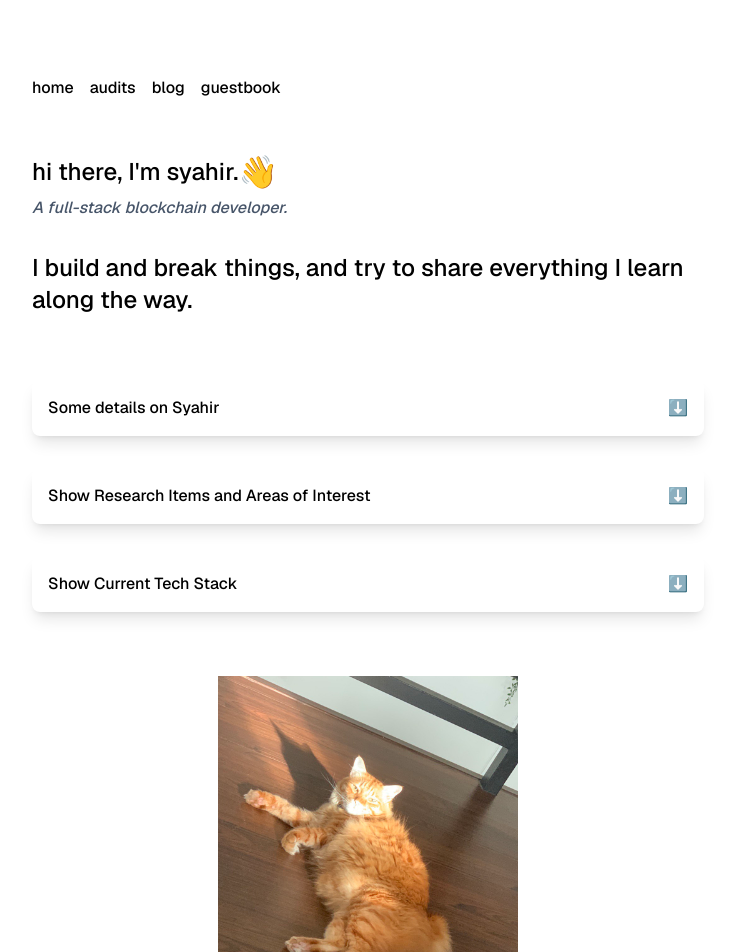
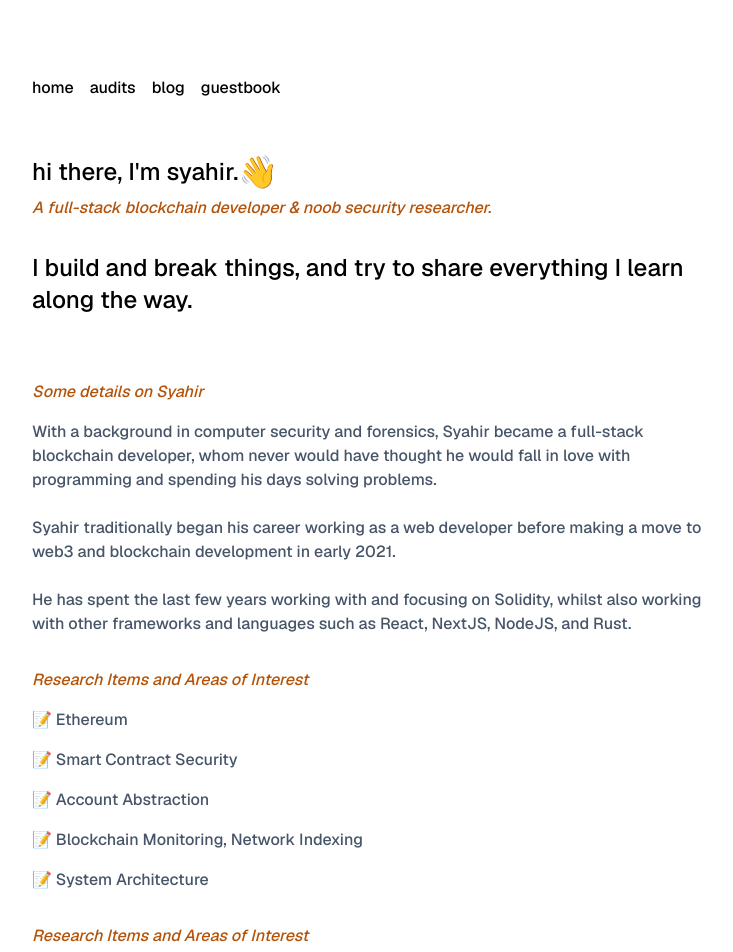
Before and after one commit to syahirAmali/syahirAmali.github.io, a Next.js app: page / in a window 1280 px wide. Shown: the top 952 px of the page, without its empty margins (272-1005 px from the left). Built offline with nearby package versions, Linux system fonts and the light colour scheme.

Commit message:
site update and standard review

```diff
--- /dev/null
+++ b/content/the-standard-review.mdx
@@ -0,0 +1,30 @@
+---
+title: 'The Standard Review'
+publishedAt: '2024-01-10'
+summary: 'My review on my first proper attempt at a solidity audit.'
+---
+
+Overall I think it was a decent attempt at my first real try at auditing, and [The Standard](https://www.thestandard.io/) was a good starting protocol I would say, there are a lot of things which I could've done better. From my audit process, to my own time management.
+
+I took inspiration from a fellow security researcher known as [@Flint_14si2o](@14si20), where they had tracked productive hours to track progress and hold yourself accountable. It has been working, but there are days where it wasn't as good, but we move on and keep grinding it out!
+
+## So what did I do right?
+
+I think one of the things I think went really well for me was the abstraction and visualization of the protocol on a high level. It didn't take me all that long to fully understand what was happening within the protocol. And that really did help when I was going through the code and putting the pieces together.
+
+<StaticTweet id="1741870744584454654" />
+<StaticTweet id="1745033649144451549" />
+
+Another thing I was happy with is how I compiled all of the resources and concepts together within my own notes, this helped when there were terms or concepts that I wasn't very familiar with. I mainly used Obsidian for it so it was very fast and lightweight, even easier to manage if things are in order.
+
+I will for certain keep using Obsidian to organize more notes and things that I've learned in the future, has been a pretty good experience so far.
+
+## So what can I improve?
+
+A key area for me would be to maintain my hours, while also having them be more efficient and productive. There's no point in doing 12 hours of work while I'm not focused, so we diving in and focusing more.
+
+I also realised that, while I did get a good understanding of everything during the contest, I did spend too much time doing that, and not enough time testing and writing reports. So in the end it was actually quite rushed. So this probably goes back to how I spend and manage my time better.
+
+## We move on to the next!
+
+This month has so many competitions, so we continue, and we get good.
--- a/src/app/page.tsx
+++ b/src/app/page.tsx
@@ -17,9 +17,10 @@ export default function Home() {
                 <span className="text-[2rem]">👋</span>
             </div>
             <div className="flex items-center pb-8">
-                <span className="font-medium text-md italic text-slate-600">
+                <span className="font-medium text-md italic text-amber-700	dark:text-amber-500">
                     {' '}
-                    A full-stack blockchain developer.{' '}
+                    A full-stack blockchain developer & noob security
+                    researcher.{' '}
                 </span>
             </div>
             <div className="flex items-center pb-16">
@@ -31,74 +32,39 @@ export default function Home() {
             </div>
 
             <div className="pb-8">
-                <div
-                    className="bg-white dark:bg-slate-600 shadow-lg rounded-lg p-4"
-                    onClick={() => setIsOpen(!isOpen)}
-                >
-                    <button className="w-full font-medium text-md">
-                        {isOpen ? (
-                            <div className="w-full flex justify-between">
-                                <div>Hide</div>
-                                <div>⬆️</div>
+                <div className="pb-4">
+                    <span className="font-medium text-md italic text-amber-700	dark:text-amber-500">
+                        Some details on Syahir
+                    </span>
                 </div>
-                        ) : (
-                            <div className="w-full flex justify-between">
-                                <div>Some details on Syahir</div>
-                                <div>⬇️</div>
+                <div className="space-y-6">
+                    <div className="font-medium text-md text-slate-600 dark:text-white">
+                        With a background in computer security and forensics,
+                        Syahir became a full-stack blockchain developer, whom
+                        never would have thought he would fall in love with
+                        programming and spending his days solving problems.
                     </div>
-                        )}
-                    </button>
-                    {isOpen && (
-                        <div className="mt-4 space-y-4">
-                            <div className="font-medium text-md italic text-slate-600 dark:text-white">
-                                With a background in computer security and
-                                forensics, Syahir became a full-stack blockchain
-                                developer, whom never would have thought he
-                                would fall in love with programming and spending
-                                his days solving problems.
+                    <div className="font-medium text-md text-slate-600 dark:text-white">
+                        Syahir traditionally began his career working as a web
+                        developer before making a move to web3 and blockchain
+                        development in early 2021.
                     </div>
-                            <div className="font-medium text-md italic text-slate-600 dark:text-white">
-                                Syahir traditionally began his career working as
-                                a web developer before making a move to web3 and
-                                blockchain development in early 2021.
+                    <div className="font-medium text-md text-slate-600 dark:text-white">
+                        He has spent the last few years working with and
+                        focusing on Solidity, whilst also working with other
+                        frameworks and languages such as React, NextJS, NodeJS,
+                        and Rust.
                     </div>
-                            <div className="font-medium text-md italic text-slate-600 dark:text-white">
-                                He has spent the last few years working with and
-                                focusing on Solidity, whilst also working with
-                                other frameworks and languages such as React,
-                                NextJS, NodeJS, and Rust.
-                            </div>
-                        </div>
-                    )}
                 </div>
             </div>
 
             <div className="pb-8">
-                {/* <button onClick={() => setIsRnDOpen(!isRnDOpen)}> */}
-                <div
-                    className="bg-white dark:bg-slate-600 shadow-lg rounded-lg p-4"
-                    onClick={() => setIsRnDOpen(!isRnDOpen)}
-                >
-                    <button
-                        className="font-medium text-md w-full "
-                        // onClick={() => setIsRnDOpen(!isRnDOpen)}
-                    >
-                        {isRnDOpen ? (
-                            <div className="w-full flex justify-between">
-                                <div>Hide</div>
-                                <div>⬆️</div>
+                <div className="pb-4">
+                    <span className="font-medium text-md italic text-amber-700 dark:text-amber-500">
+                        Research Items and Areas of Interest
+                    </span>
                 </div>
-                        ) : (
-                            <div className="w-full flex justify-between">
-                                <div>
-                                    Show Research Items and Areas of Interest
-                                </div>
-                                <div>⬇️</div>
-                            </div>
-                        )}
-                    </button>
-                    {isRnDOpen && (
-                        <div className="mt-4 space-y-4">
+                <div className="space-y-4">
                     <div className="font-medium text-md text-slate-600 dark:text-white">
                         📝 Ethereum
                     </div>
@@ -115,13 +81,10 @@ export default function Home() {
                         📝 System Architecture
                     </div>
                 </div>
-                    )}
-                </div>
-                {/* </button> */}
             </div>
 
             <div className="pb-16">
-                <div
+                {/* <div
                     className="bg-white dark:bg-slate-600 shadow-lg rounded-lg p-4"
                     onClick={() => setIsTechStackOpen(!isTechStackOpen)}
                 >
@@ -151,6 +114,22 @@ export default function Home() {
                             </div>
                         </div>
                     )}
+                </div> */}
+                <div className="pb-4">
+                    <span className="font-medium text-md italic text-amber-700 dark:text-amber-500">
+                        Research Items and Areas of Interest
+                    </span>
+                </div>
+                <div className="space-y-4">
+                    <div className="font-medium text-md text-slate-600 dark:text-white">
+                        💻 Solidity, Foundry
+                    </div>
+                    <div className="font-medium text-md text-slate-600 dark:text-white">
+                        💻 Rust
+                    </div>
+                    <div className="font-medium text-md text-slate-600 dark:text-white">
+                        💻 React, NextJS
+                    </div>
                 </div>
             </div>
 
--- a/src/components/NavBar/index.tsx
+++ b/src/components/NavBar/index.tsx
@@ -6,7 +6,10 @@ export default function NavBar() {
         <>
             <div className="bg-base-100 mt-5 mb-12 justify-around">
                 <div className="text-md space-x-4">
-                    <Link href="/" className="font-medium">
+                    <Link
+                        href="/"
+                        className="font-medium hover:dark:text-amber-500 hover:text-amber-700"
+                    >
                         home
                     </Link>
 
@@ -18,16 +21,22 @@ export default function NavBar() {
                         href="https://github.com/syahirAmali/audits"
                         target="_blank"
                         rel="noopener noreferrer"
-                        className="font-medium"
+                        className="font-medium hover:dark:text-amber-500 hover:text-amber-700"
                     >
                         audits
                     </a>
 
-                    <Link href="/blog" className="font-medium">
+                    <Link
+                        href="/blog"
+                        className="font-medium hover:dark:text-amber-500 hover:text-amber-700"
+                    >
                         blog
                     </Link>
 
-                    <Link href="/guestbook" className="font-medium">
+                    <Link
+                        href="/guestbook"
+                        className="font-medium hover:dark:text-amber-500 hover:text-amber-700"
+                    >
                         guestbook
                     </Link>
                 </div>
```
Lines whose indentation alone changed are shown as unchanged.
